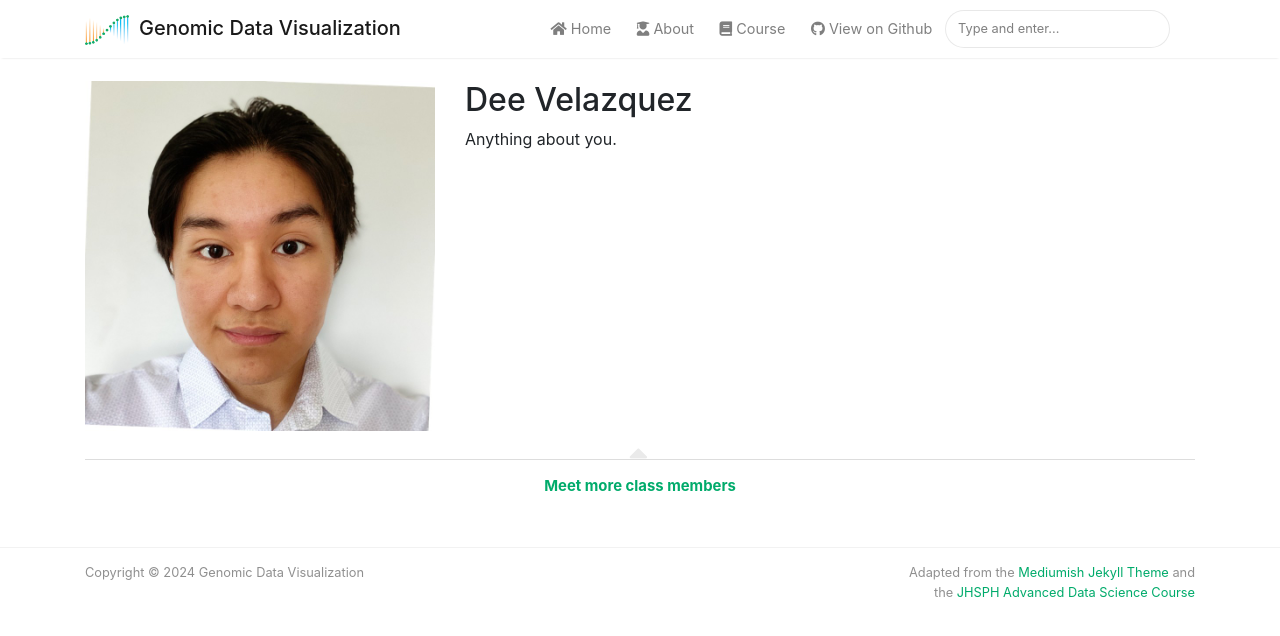
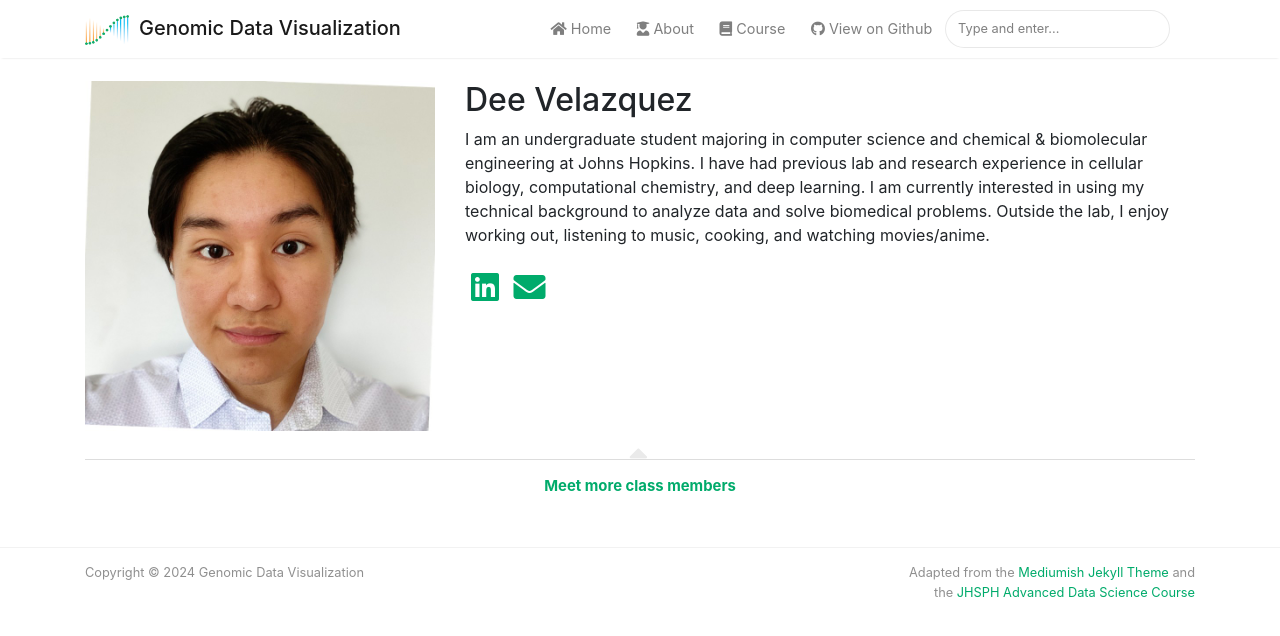
Before and after one commit to JEFworks-Lab/genomic-data-visualization-2024, a Jekyll site: the page built from _authors/deev.md, in a window 1280 px wide. Shown: the top 636 px of the page. Built offline with Jekyll 4.4.1, drawn with Linux system fonts in a browser that asks for light colours; nearby versions of some CDN libraries.

Commit message:
Updated deev.md

```diff
--- a/_authors/deev.md
+++ b/_authors/deev.md
@@ -3,5 +3,7 @@ layout: profile
 name: Dee Velazquez
 jhed: dvelazq5
 avatar: '/profiles/dvelazq5.jpg'
-description: "Anything about you."
+email: dvelazq5@jhu.edu
+linkedin: https://www.linkedin.com/in/deevelazquez/
+description: "I am an undergraduate student majoring in computer science and chemical & biomolecular engineering at Johns Hopkins. I have had previous lab and research experience in cellular biology, computational chemistry, and deep learning. I am currently interested in using my technical background to analyze data and solve biomedical problems. Outside the lab, I enjoy working out, listening to music, cooking, and watching movies/anime."
 ---
```
